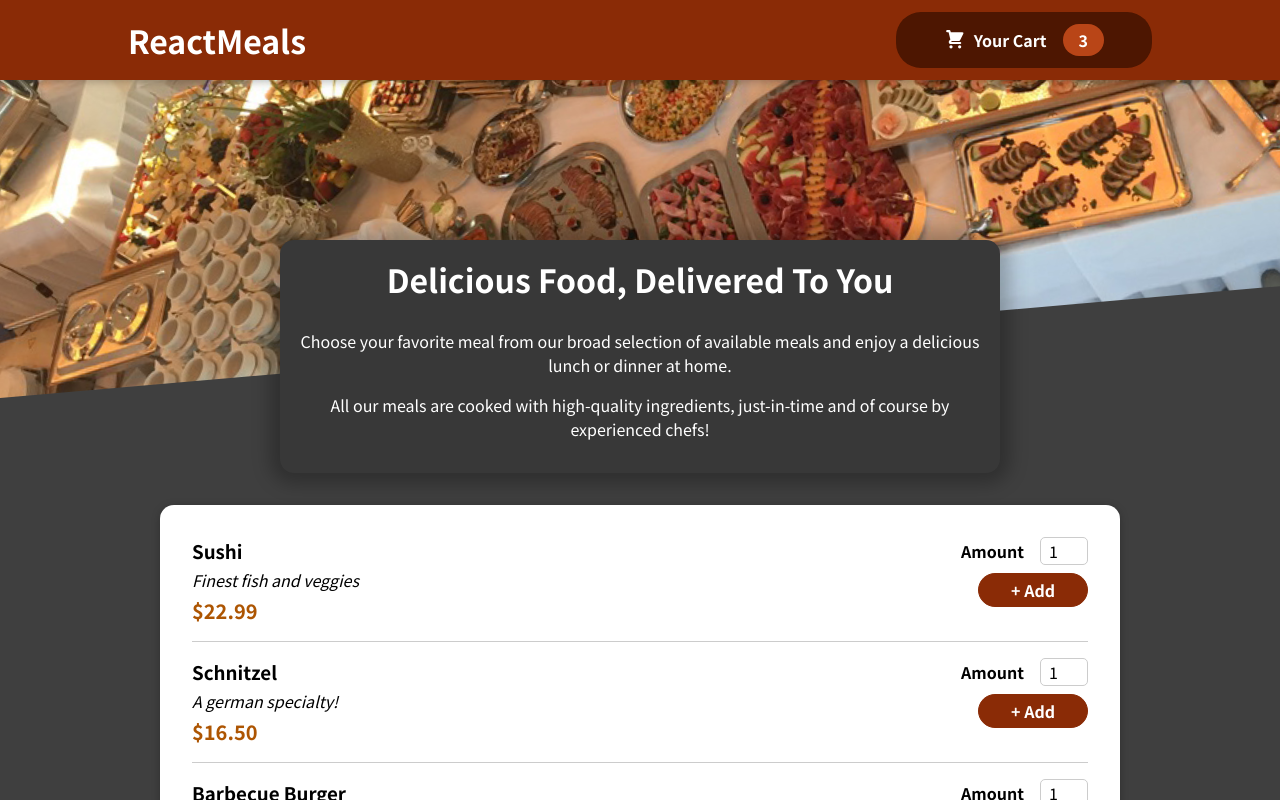
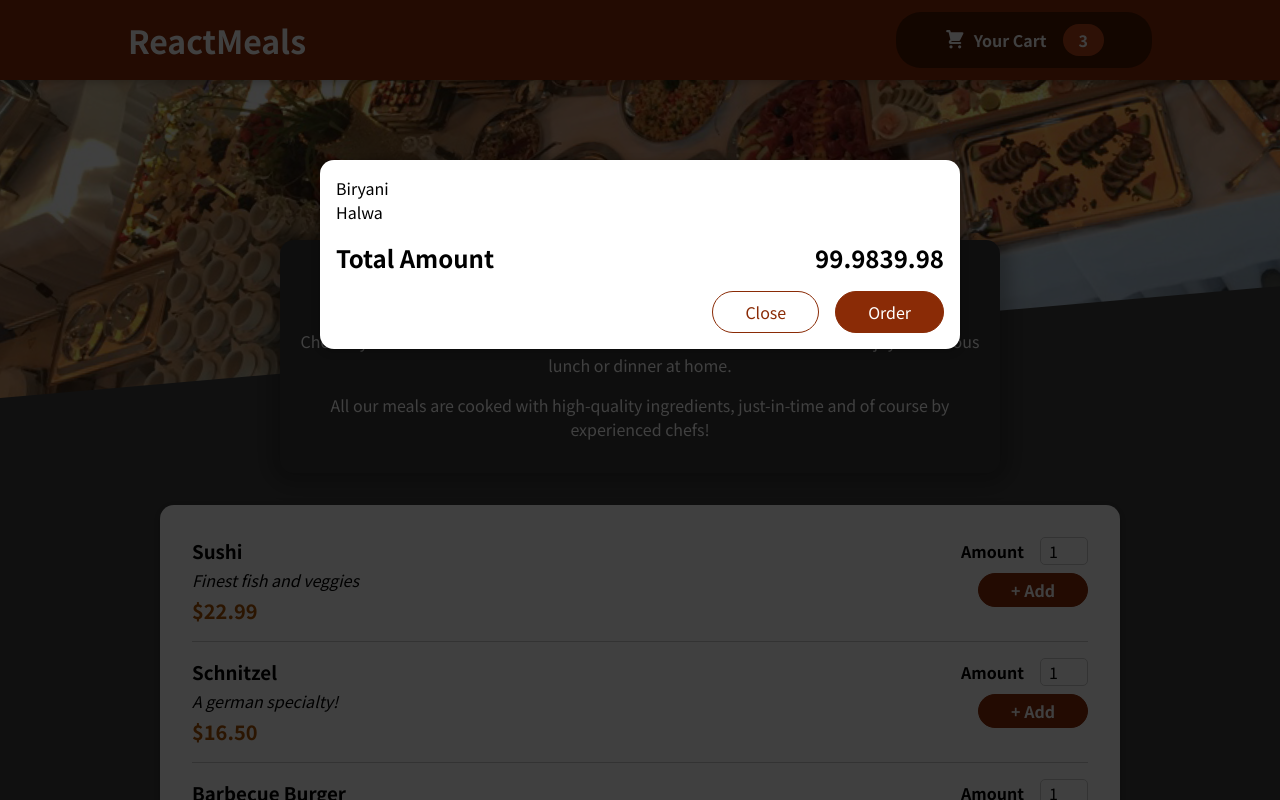
Before and after one commit to prashantpandey98/Front-end-React, a React (Create React App) app in the folder Restaurant_App/: page / in a window 1280 px wide. Shown: the top 800 px of the page. Built offline with nearby package versions, Linux system fonts and the light colour scheme.

Commit message:
Making a Hard Coded Cart (Task-5)

```diff
--- a/Restaurant_App/public/index.html
+++ b/Restaurant_App/public/index.html
@@ -28,6 +28,7 @@
   </head>
   <body>
     <noscript>You need to enable JavaScript to run this app.</noscript>
+    <div id="overlays"></div>
     <div id="root"></div>
     <!--
       This HTML file is a template.
--- a/Restaurant_App/src/App.js
+++ b/Restaurant_App/src/App.js
@@ -1,10 +1,13 @@
+import Cart from "./components/Cart/Cart";
 import Header from "./components/Layout/Header";
 import Meals from "./components/Meals/Meals";
+
 
 
 function App() {
   return (
     <>
+    <Cart/>
       <Header/>
       <main>
       <Meals/>
--- /dev/null
+++ b/Restaurant_App/src/components/Cart/Cart.js
@@ -0,0 +1,35 @@
+import classes from './Cart.module.css';
+import Modal from '../UI/Modal';
+
+
+const dishes=[{ id: 'c1', name: 'Biryani', amount: 2, price: 49.99 },{ id: 'c2', name: 'Halwa', amount: 3, price: 19.99 }]
+
+const totalPrice= dishes.map(dish=>
+    +(dish.price) + +dish.price
+    );
+
+const Cart = (props) => {
+  const cartItems = (
+    <ul className={classes['cart-items']}>
+      {dishes.map((item) => (
+        <li>{item.name}</li>
+      ))}
+    </ul>
+  );
+
+  return (
+    <Modal>
+      {cartItems}
+      <div className={classes.total}>
+        <span>Total Amount</span>
+        <span>{totalPrice}</span>
+      </div>
+      <div className={classes.actions}>
+        <button className={classes['button--alt']}>Close</button>
+        <button className={classes.button}>Order</button>
+      </div>
+    </Modal>
+  );
+};
+
+export default Cart;
--- /dev/null
+++ b/Restaurant_App/src/components/Cart/Cart.module.css
@@ -0,0 +1,44 @@
+.cart-items {
+    list-style: none;
+    margin: 0;
+    padding: 0;
+  }
+
+  .total {
+    display: flex;
+    justify-content: space-between;
+    align-items: center;
+    font-weight: bold;
+    font-size: 1.5rem;
+    margin: 1rem 0;
+  }
+
+  .actions {
+    text-align: right;
+  }
+
+  .actions button {
+    font: inherit;
+    cursor: pointer;
+    background-color: transparent;
+    border: 1px solid #8a2b06;
+    padding: 0.5rem 2rem;
+    border-radius: 25px;
+    margin-left: 1rem;
+  }
+
+  .actions button:hover,
+  .actions button:active {
+    background-color: #5a1a01;
+    border-color: #5a1a01;
+    color: white;
+  }
+
+  .actions .button--alt {
+    color: #8a2b06;
+  }
+
+  .actions .button {
+    background-color: #8a2b06;
+    color: white;
+  }
--- /dev/null
+++ b/Restaurant_App/src/components/UI/Modal.js
@@ -0,0 +1,32 @@
+import { Fragment } from 'react';
+import ReactDOM from 'react-dom';
+
+import classes from './Modal.module.css';
+
+const Backdrop = (props) => {
+  return <div className={classes.backdrop} />;
+};
+
+const ModalOverlay = (props) => {
+  return (
+    <div className={classes.modal}>
+      <div className={classes.content}>{props.children}</div>
+    </div>
+  );
+};
+
+const portalElement = document.getElementById('overlays');
+
+const Modal = (props) => {
+  return (
+    <Fragment>
+      {ReactDOM.createPortal(<Backdrop />, portalElement)}
+      {ReactDOM.createPortal(
+        <ModalOverlay>{props.children}</ModalOverlay>,
+        portalElement
+      )}
+    </Fragment>
+  );
+};
+
+export default Modal;
--- /dev/null
+++ b/Restaurant_App/src/components/UI/Modal.module.css
@@ -0,0 +1,40 @@
+.backdrop {
+    position: fixed;
+    top: 0;
+    left: 0;
+    width: 100%;
+    height: 100vh;
+    z-index: 20;
+    background-color: rgba(0, 0, 0, 0.75);
+  }
+
+  .modal {
+    position: fixed;
+    top: 20vh;
+    left: 5%;
+    width: 90%;
+    background-color: white;
+    padding: 1rem;
+    border-radius: 14px;
+    box-shadow: 0 2px 8px rgba(0, 0, 0, 0.25);
+    z-index: 30;
+    animation: slide-down 300ms ease-out forwards;
+  }
+
+  @media (min-width: 768px) {
+    .modal {
+      width: 40rem;
+      left: calc(50% - 20rem);
+    }
+  }
+
+  @keyframes slide-down {
+    from {
+      opacity: 0;
+      transform: translateY(-3rem);
+    }
+    to {
+      opacity: 1;
+      transform: translateY(0);
+    }
+  }
```
